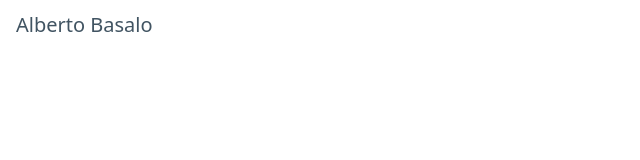
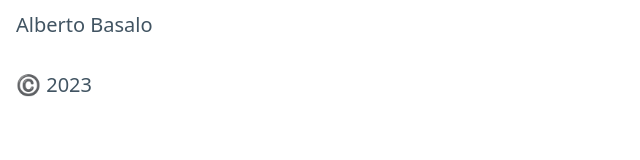
Before and after one commit to TrainingITCourses/minsait-ng_dev-23_03, an Angular app: page / in a window 1280 px wide. Shown: the part 126-286 px from the top of the page, without its empty margins (0-640 px from the left). Built offline with nearby package versions, Linux system fonts and the light colour scheme.

Commit message:
feat: year

```diff
--- a/src/app/layout/footer/footer.component.html
+++ b/src/app/layout/footer/footer.component.html
@@ -1,3 +1,4 @@
 <footer>
   <p>{{ getAuthor() }}</p>
+  <p>©️ {{ year }}</p>
 </footer>
--- a/src/app/layout/footer/footer.component.ts
+++ b/src/app/layout/footer/footer.component.ts
@@ -7,7 +7,7 @@ import { Component, OnInit } from '@angular/core';
 })
 export class FooterComponent implements OnInit {
   private authorName = 'Alberto Basalo';
-
+  year = new Date().getFullYear();
   constructor() {}
 
   ngOnInit(): void {}
```
